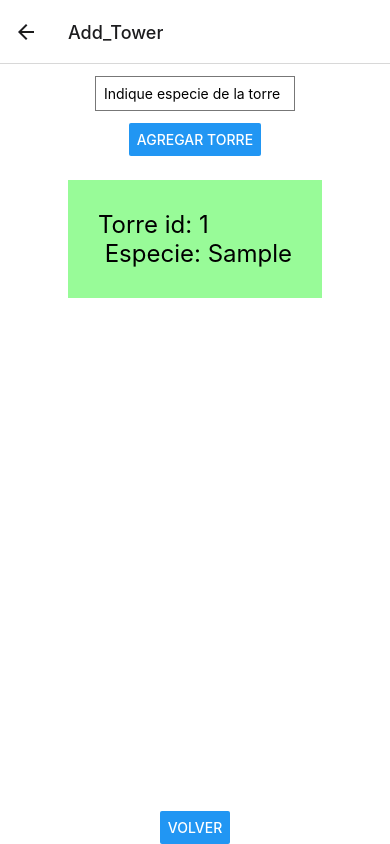
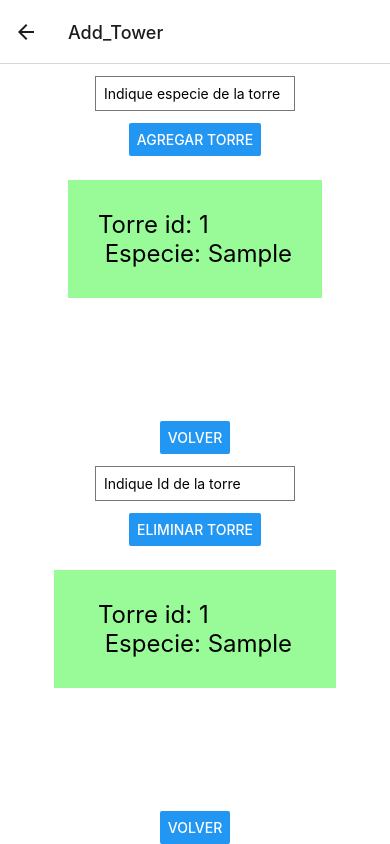
Before and after one commit to Rodjoa/Proyecto_2_WSN, a React Native app: screen /Add_Tower in a window 390 px wide. Both pictures are taken after typing "Sample" into the empty fields and a click on the button "AGREGAR TORRE". Built offline with nearby package versions, Linux system fonts and the light colour scheme.

Commit message:
Agrega y elimina, pero con vista replicada y no reasigna id's al borrar

```diff
--- a/package.json
+++ b/package.json
@@ -3,7 +3,7 @@
   "version": "1.0.0",
   "main": "expo/AppEntry.js",
   "scripts": {
-    "start": "expo start --web --port 19006 ",
+    "start": "expo start",
     "android": "expo start --android",
     "ios": "expo start --ios",
     "web": "expo start --web"
--- a/src/screens/Agregar_Torre.js
+++ b/src/screens/Agregar_Torre.js
@@ -2,6 +2,7 @@ import React, { useState, useEffect } from 'react';
 import { Text, View, SafeAreaView, StyleSheet, TextInput, Button, ScrollView } from 'react-native';
 import AsyncStorage from '@react-native-async-storage/async-storage';
 import { SaveTorres } from './Storage';
+
 
 
 
@@ -26,13 +27,14 @@ export default function List({ navigation }) {
   return (
     <SafeAreaView style={{ flex: 1 }}>
       <Agregar_Torre navigation={navigation} Torres={Torres} setTorres={setTorres} />
+      <Borrar_Torre navigation={navigation} Torres={Torres} setTorres={setTorres} />
     </SafeAreaView>
   );
 }
 
 
 // El componente Agregar_Torre ahora recibe Torres y setTorres como props
-function Agregar_Torre({ navigation, Torres, setTorres }) {
+export function Agregar_Torre({ navigation, Torres, setTorres }) {
   const [InputEspecie, setInputEspecie] = useState('');
 
   const agregarTorre = () => {
@@ -75,6 +77,72 @@ function Agregar_Torre({ navigation, Torres, setTorres }) {
   );
 }
 
+//AÑADIMOS Borrar_Torre, tal cual está en ese archivo
+
+export function Borrar_Torre({navigation, Torres, setTorres} ){
+
+  const [InputId, setInputId] = useState('');
+
+
+
+//Despues de borrar la torre debe recorrer del primer al ultimo elemento asignando id de 1 en adelante
+
+const BorrarTorre = async (InputId) => {
+  try {
+    // Filtrar las torres para eliminar la torre con el id proporcionado
+    const Torres_Act = Torres.filter(torre => torre.id !== InputId);
+
+    // Actualizar el estado
+    setTorres(Torres_Act);
+
+    // Guardar la lista de torres actualizada en AsyncStorage
+    await SaveTorres(Torres_Act);
+
+    // Limpiar el campo de entrada
+    setInputId('');
+  } catch (e) {
+    console.error('Error al borrar la torre:', e);
+  }
+};
+
+//entre los atributos del TextInput es su valor
+
+//PROBLEMA AL LLAMAR BorrarTorre con el argumento (InputId)
+  return(
+    <View style = {styles.container}>
+      <TextInput style={styles.input}
+      placeholder='Indique Id de la torre'
+      value = {InputId}
+      onChangeText={(val) => setInputId(val)}  />
+
+      <Button title="Eliminar Torre" onPress={()=>BorrarTorre(InputId)} />
+
+      <ScrollView>
+        {Torres.map((item) => {
+          return(
+            <View key = {item.key} >
+              <Text style={styles.item}>  Torre id: {item.id} {"\n"}   Especie: {item.Especie}  </Text>
+
+            </View>
+          )
+        })}
+    </ScrollView>
+    <View style={styles.buttonContainer}>
+        <Button
+          title="Volver"
+          onPress={() => navigation.navigate("Connection")}
+        />
+      </View>
+  </View>
+  )
+}
+
+//Fin Borrar_Torre
+
+
+
+
+
 const styles = StyleSheet.create({
   container: {
     flex: 1,
--- a/src/screens/Borrar_Torre.js
+++ b/src/screens/Borrar_Torre.js
@@ -1,30 +1,27 @@
-import React, { useState } from 'react'; // Importa useState
+/*import React, { useState } from 'react'; // Importa useState
 import { Text, View } from 'react-native';
 import {SafeAreaView, StyleSheet, TextInput, Button, ScrollView} from 'react-native';
+*/
 
+/*
 
-
-export default function Borrar_Torre({navigation} ){
+export function Borrar_Torre({navigation, Torres, setTorres} ){
 
     const [InputId, setInputId] = useState('');
 
-    const [Torres, setTorres] = useState([
-      {Especie: 'tomate',   id:'1',   key: '1'},
-      {Especie: 'cebolla',  id:'2',   key: '2'},
-      {Especie: 'coliflor', id:'3',   key: '3'},
-      {Especie: 'naranja',  id:'4',   key: '4'},
-      {Especie: 'cebolla',  id:'5',   key: '5'},
-      {Especie: 'menta',    id:'6',   key: '6'},
-    ])
+
 
 //Despues de borrar la torre debe recorrer del primer al ultimo elemento asignando id de 1 en adelante
 
     const BorrarTorre = (InputId) =>{
       //  setTorres([ Torres - (Torres.item.id==InputId)  ])
-      setTorres(
+      const Torres_Act = (
         Torres.filter(torre =>
           torre.id !== InputId
-        ));
+      ));
+
+        setTorres(Torres_Act)
+        SaveTorres(Torres_Act)
 
         setInputId('')
 
@@ -55,7 +52,7 @@ export default function Borrar_Torre({navigation} ){
       <View style={styles.buttonContainer}>
           <Button
             title="Volver"
-            onPress={() => navigation.navigate("Connection")}
+            onPress={() => navigation.navigate("Remove_Tower")}
           />
         </View>
     </View>
@@ -66,9 +63,9 @@ export default function Borrar_Torre({navigation} ){
 
 
 
+  */
 
-
-
+  /*
 
 
   //esto de abajo acompaña a las dos funciones
@@ -103,3 +100,4 @@ export default function Borrar_Torre({navigation} ){
 
 
   });
+  */
--- a/src/screens/Storage.js
+++ b/src/screens/Storage.js
@@ -5,7 +5,7 @@ import {NavigationContainer} from '@react-navigation/native';
 
 import { createNativeStackNavigator } from '@react-navigation/native-stack'; //Navegacion entre paginas
 import AsyncStorage from '@react-native-async-storage/async-storage';
-import App from '../../App';
+
 
 //import Lista_Torres (ARRAY)
 
@@ -27,7 +27,7 @@ export const StoreData = async (key, value) => {
 export const SaveTorres = async (updatedTorres) => {
   try {
     await AsyncStorage.setItem('torres', JSON.stringify(updatedTorres));
-    console.error('Linea asyncstorage de funcion SaveTorres ejecutada');
+    //console.error('Linea asyncstorage de funcion SaveTorres ejecutada');
   } catch (e) {
     console.error('Error al guardar las torres:', e);
   }
```
Also changed, not shown: App.js (+1 -10 lines), src/screens/HomeScreen.js (+0 -11 lines), src/screens/Input.js (+6 -4 lines).
